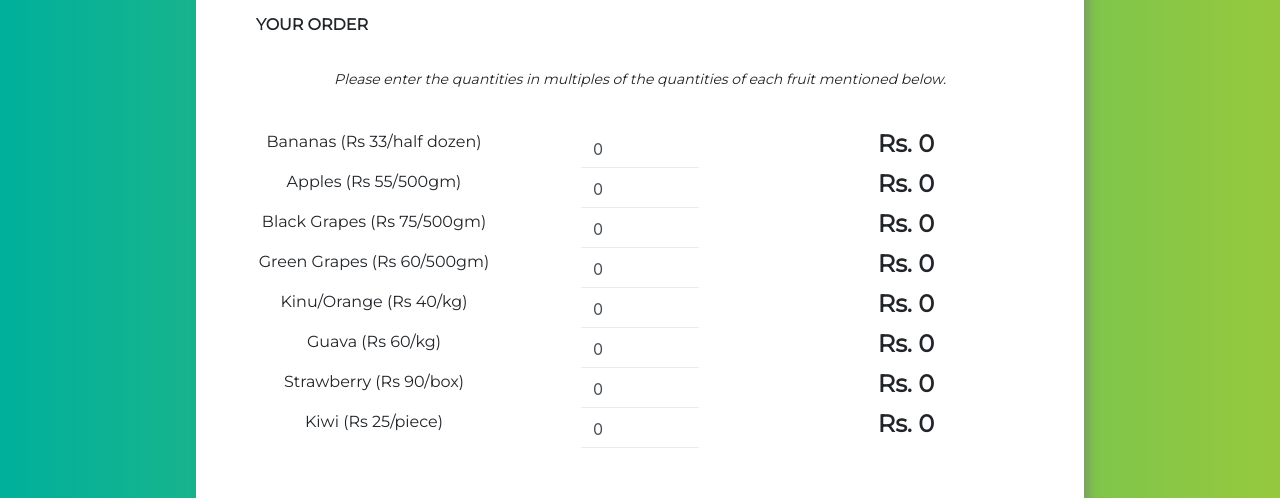
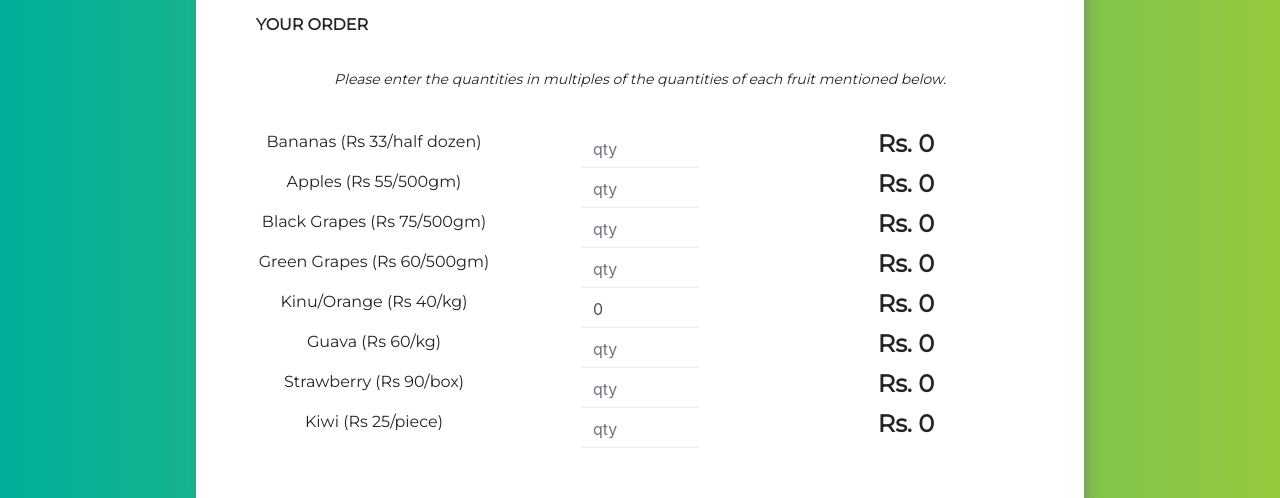
Before and after one commit to shivank1234/Fruitbasket, a React (Create React App) app: page / in a window 1280 px wide. Shown: the part 780-1278 px from the top of the page. Built offline with nearby package versions, Linux system fonts and the light colour scheme.

Commit message:
Start with create-react-app

```diff
--- a/src/App.js
+++ b/src/App.js
@@ -270,7 +270,7 @@ class App extends Component {
                 <p class="text-center">Bananas (Rs 33/half dozen)</p>
               </div>
               <div class='col-xs-6 col-md-4'>
-                <input name='entry.279668502' type="text" value="0" class="form-control mx-auto" placeholder="qty" style={{"width":"50%"}} onChange={this.getbananas}></input>
+                <input name='entry.279668502' type="text" value={this.getbananas} class="form-control mx-auto" placeholder="qty" style={{"width":"50%"}} onChange={this.getbananas}></input>
               </div>
               <div class='col-xs-6 col-md-4'>
                 <h4 class="text-center">Rs. {this.bananaPrice()}</h4>
@@ -282,7 +282,7 @@ class App extends Component {
                 <p class="text-center">Apples (Rs 55/500gm)</p>
               </div>
               <div class='col-xs-6 col-md-4'>
-                <input name='entry.1905506033' type="text" value="0" class="form-control mx-auto" placeholder="qty" style={{"width":"50%"}} onChange={this.getapples}></input>
+                <input name='entry.1905506033' type="text" value={this.getapples} class="form-control mx-auto" placeholder="qty" style={{"width":"50%"}} onChange={this.getapples}></input>
               </div>
               <div class='col-xs-6 col-md-4'>
                 <h4 class="text-center">Rs. {this.applePrice()}</h4>
@@ -294,7 +294,7 @@ class App extends Component {
                 <p class="text-center">Black Grapes (Rs 75/500gm)</p>
               </div>
               <div class='col-xs-6 col-md-4'>
-                <input name='entry.578303012' type="text" value="0" class="form-control mx-auto" placeholder="qty" style={{"width":"50%"}} onChange={this.getgrapesB}></input>
+                <input name='entry.578303012' type="text" value={this.getgrapesB} class="form-control mx-auto" placeholder="qty" style={{"width":"50%"}} onChange={this.getgrapesB}></input>
               </div>
               <div class='col-xs-6 col-md-4'>
                 <h4 class="text-center">Rs. {this.GrapesBPrice()}</h4>
@@ -306,7 +306,7 @@ class App extends Component {
                 <p class="text-center">Green Grapes (Rs 60/500gm)</p>
               </div>
               <div class='col-xs-6 col-md-4'>
-                <input name='entry.650915965' type="text" value="0" class="form-control mx-auto" placeholder="qty" style={{"width":"50%"}} onChange={this.getgrapesG}></input>
+                <input name='entry.650915965' type="text" value={this.getgrapesG} class="form-control mx-auto" placeholder="qty" style={{"width":"50%"}} onChange={this.getgrapesG}></input>
               </div>
               <div class='col-xs-6 col-md-4'>
                 <h4 class="text-center">Rs. {this.GrapesGPrice()}</h4>
@@ -330,7 +330,7 @@ class App extends Component {
                 <p class="text-center">Guava (Rs 60/kg)</p>
               </div>
               <div class='col-xs-6 col-md-4'>
-                <input name='entry.549511206' type="text" value="0" class="form-control mx-auto" placeholder="qty" style={{"width":"50%"}} onChange={this.getGuava}></input>
+                <input name='entry.549511206' type="text" value={this.getGuava} class="form-control mx-auto" placeholder="qty" style={{"width":"50%"}} onChange={this.getGuava}></input>
               </div>
               <div class='col-xs-6 col-md-4'>
                 <h4 class="text-center">Rs. {this.GuavaPrice()}</h4>
@@ -342,7 +342,7 @@ class App extends Component {
                 <p class="text-center">Strawberry (Rs 90/box)</p>
               </div>
               <div class='col-xs-6 col-md-4'>
-                <input name='entry.747644496' type="text" value="0" class="form-control mx-auto" placeholder="qty" style={{"width":"50%"}} onChange={this.getStrawberry}></input>
+                <input name='entry.747644496' type="text" value={this.getStrawberry} class="form-control mx-auto" placeholder="qty" style={{"width":"50%"}} onChange={this.getStrawberry}></input>
               </div>
               <div class='col-xs-6 col-md-4'>
                 <h4 class="text-center">Rs. {this.StrawberryPrice()}</h4>
@@ -354,7 +354,7 @@ class App extends Component {
                 <p class="text-center">Kiwi (Rs 25/piece)</p>
               </div>
               <div class='col-xs-6 col-md-4'>
-                <input name='entry.635633533' type="text" value="0" class="form-control mx-auto" placeholder="qty" style={{"width":"50%"}} onChange={this.getKiwi}></input>
+                <input name='entry.635633533' type="text" value={this.getKiwi} class="form-control mx-auto" placeholder="qty" style={{"width":"50%"}} onChange={this.getKiwi}></input>
               </div>
               <div class='col-xs-6 col-md-4'>
                 <h4 class="text-center">Rs. {this.KiwiPrice()}</h4>
```
